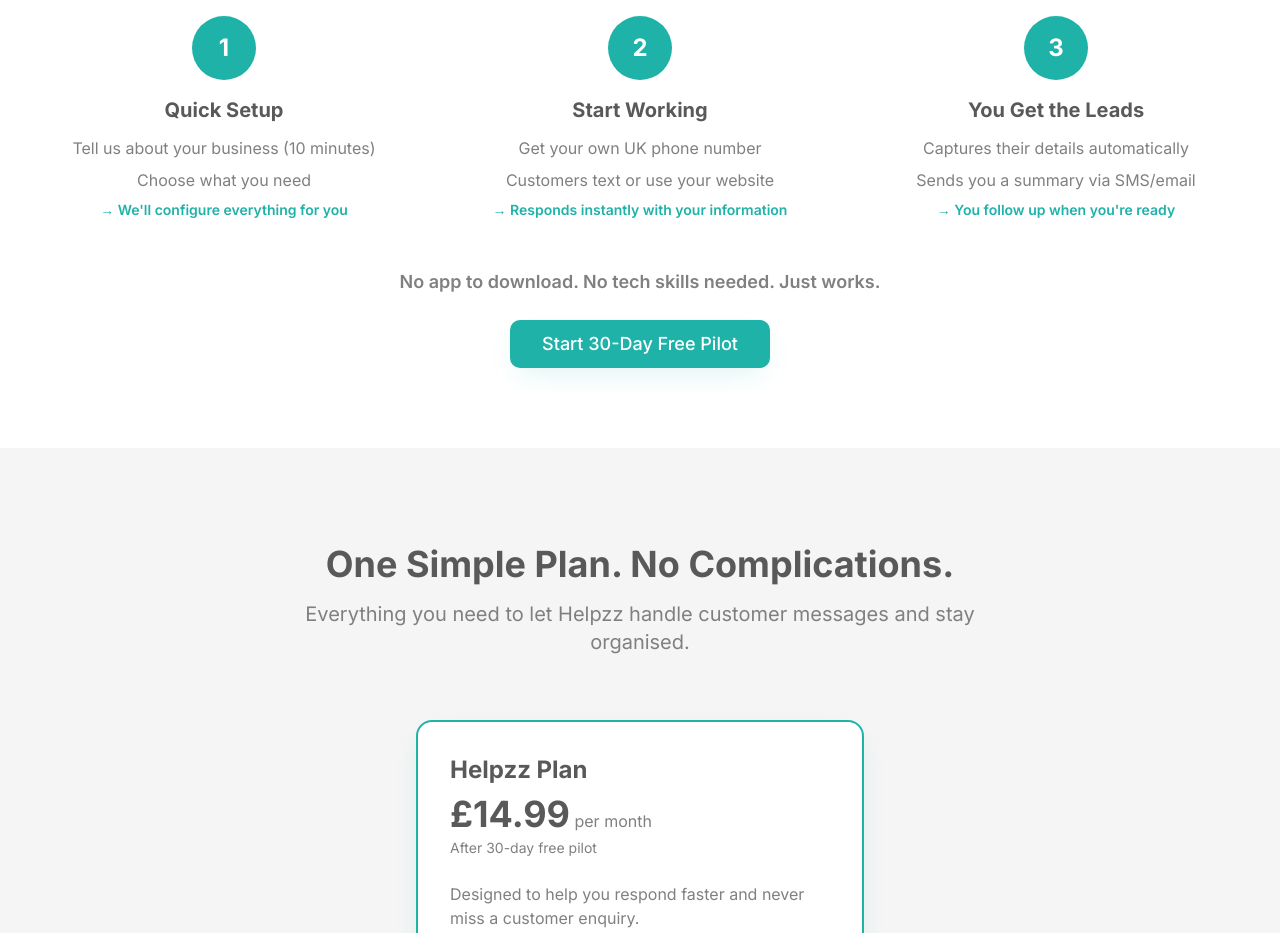
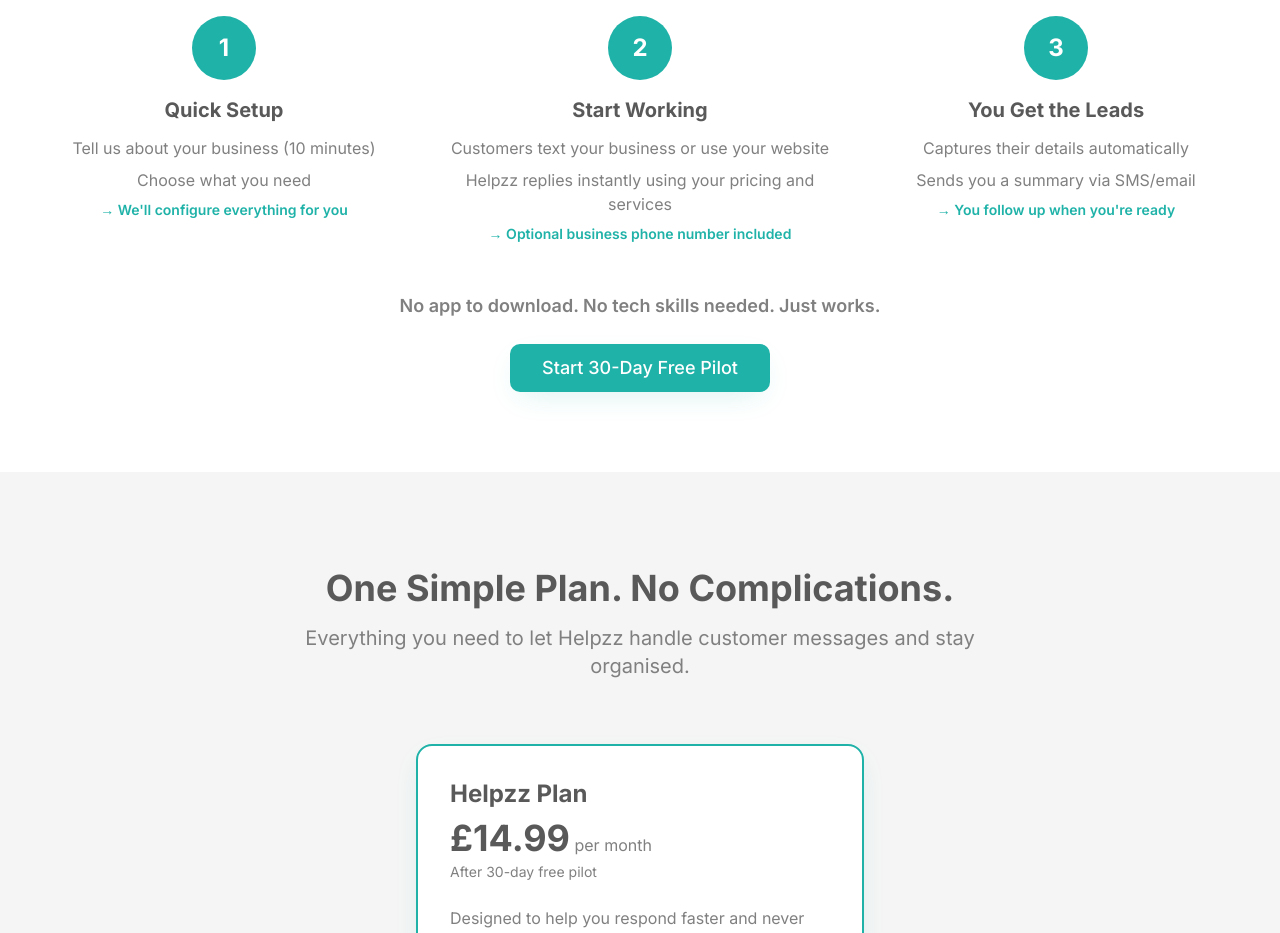
Before and after one commit to lumatra/business-gpt-boost, a React (Vite) app: page / in a window 1280 px wide. Shown: the part 2460-3393 px from the top of the page. Built offline with nearby package versions, Linux system fonts and the light colour scheme; the HTML template or start-up script is replaced by a standard one.

Commit message:
Preceding changes

```diff
--- a/src/components/SolutionSection.tsx
+++ b/src/components/SolutionSection.tsx
@@ -135,9 +135,9 @@ const SolutionSection = () => {
             <div className="text-center">
               <div className="w-16 h-16 bg-primary text-primary-foreground rounded-full flex items-center justify-center text-2xl font-bold mx-auto mb-4">2</div>
               <h3 className="text-xl font-bold text-card-foreground mb-3">Start Working</h3>
-              <p className="text-muted-foreground mb-2">Get your own UK phone number</p>
-              <p className="text-muted-foreground mb-2">Customers text or use your website</p>
-              <p className="text-sm font-semibold text-primary">→ Responds instantly with your information</p>
+              <p className="text-muted-foreground mb-2">Customers text your business or use your website</p>
+              <p className="text-muted-foreground mb-2">Helpzz replies instantly using your pricing and services</p>
+              <p className="text-sm font-semibold text-primary">→ Optional business phone number included</p>
             </div>
 
             <div className="text-center">
```
